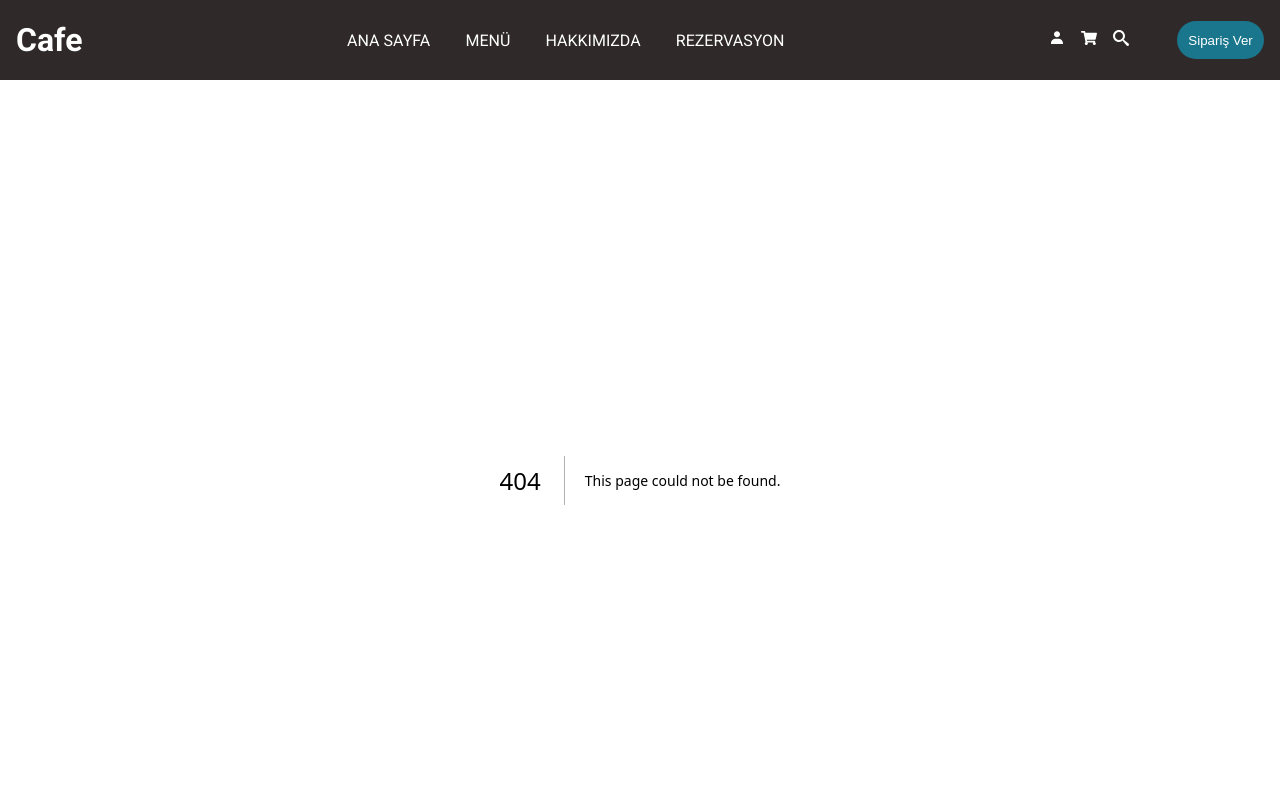
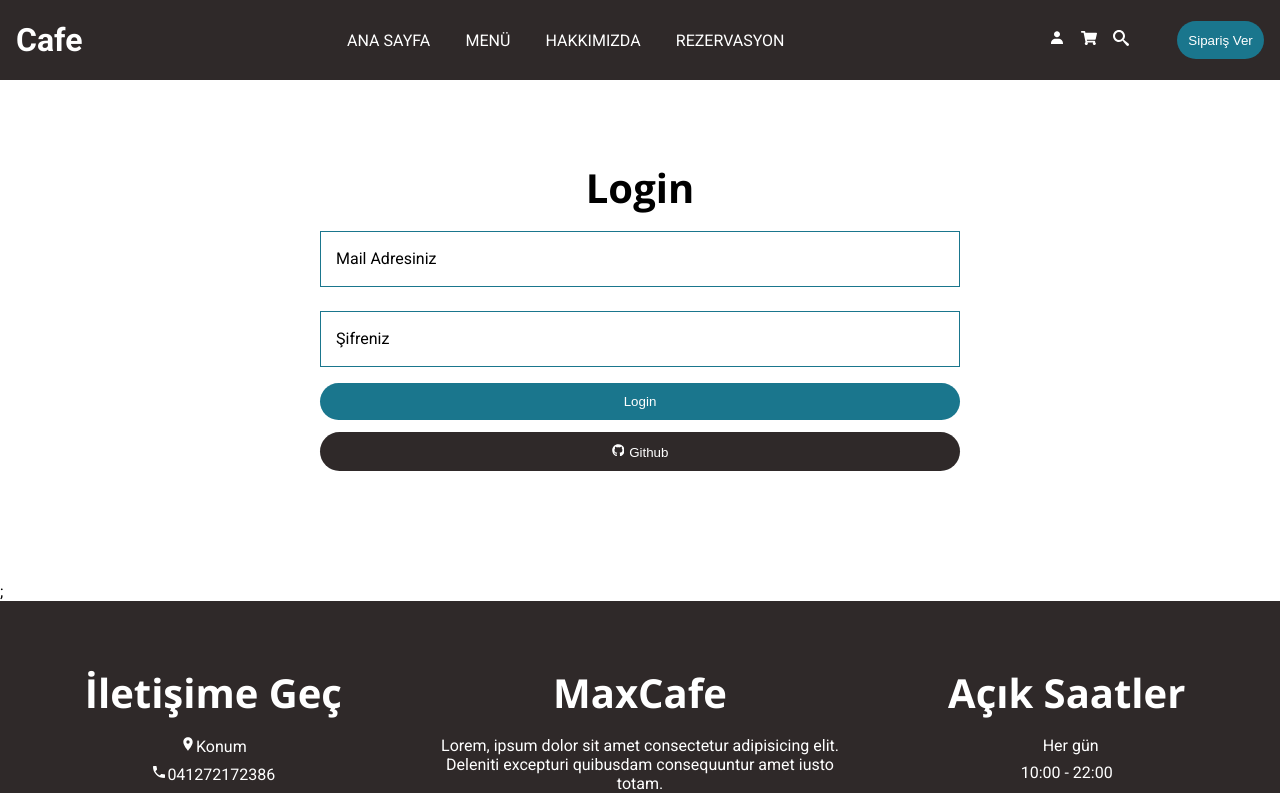
Before and after one commit to Yusufdmrc/next.js-cafe-shop, a Next.js app: page /auth/login in a window 1280 px wide. Before the commit this address had no page. Shown: the top 793 px of the page. Built offline with nearby package versions, Linux system fonts and the light colour scheme.

Commit message:
login page created

```diff
--- a/components/layout/Header.tsx
+++ b/components/layout/Header.tsx
@@ -8,6 +8,7 @@ import SearchModal from "../ui/SearchModal";
 import { GiHamburgerMenu } from "react-icons/gi";
 import { RiCloseCircleFill } from "react-icons/ri";
 import { useRouter } from "next/router";
+import Link from "next/link";
 
 const Header: React.FC = () => {
   const [isModal, setIsModal] = useState<boolean>(false);
@@ -29,23 +30,23 @@ const Header: React.FC = () => {
         >
           <ul className={styles.ul}>
             <li className={styles.li}>
-              <a href="">Ana Sayfa</a>
+              <Link href="/">Ana Sayfa</Link>
             </li>
             <li className={styles.li}>
-              <a href="">Menü</a>
+              <Link href="/menu">Menü</Link>
             </li>
             <li className={styles.li}>
-              <a href="">Hakkımızda</a>
+              <Link href="/about">Hakkımızda</Link>
             </li>
             <li className={styles.li}>
-              <a href="">Rezervasyon</a>
+              <Link href="/reservation">Rezervasyon</Link>
             </li>
           </ul>
         </nav>
         <div className={styles.icons}>
-          <a href="#">
+          <Link href="/auth/login">
             <BiSolidUser />
-          </a>
+          </Link>
           <a href="#">
             <FaShoppingCart />
           </a>
--- a/components/ui/Logo.tsx
+++ b/components/ui/Logo.tsx
@@ -1,8 +1,13 @@
 import React from "react";
 import styles from "../../styles/ui/Logo.module.css";
+import Link from "next/link";
 
 const Logo: React.FC = () => {
-  return <div className={styles.logo}>Cafe</div>;
+  return (
+    <Link href="/">
+      <span className={styles.logo}>Cafe</span>
+    </Link>
+  );
 };
 
 export default Logo;
--- /dev/null
+++ b/pages/about/about.module.css
@@ -0,0 +1,5 @@
+.container {
+  background-color: var(--primary-color);
+  margin-top: -2rem;
+  margin-bottom: -3.5rem;
+}
--- /dev/null
+++ b/pages/auth/login.module.css
@@ -0,0 +1,36 @@
+.container {
+  width: 100%;
+  margin: 0 auto;
+}
+
+.form {
+  display: flex;
+  flex-direction: column;
+  align-items: center;
+  width: 50%;
+  margin: 5rem auto;
+}
+
+.inputs {
+  display: flex;
+  flex-direction: column;
+  width: 100%;
+  row-gap: 0.5rem;
+}
+
+.buttons {
+  display: flex;
+  flex-direction: column;
+  row-gap: 0.75rem;
+  margin-top: 1rem;
+  width: 100%;
+}
+
+.buttonPri {
+  background-color: var(--secondary-color);
+}
+
+.github {
+  margin-right: 0.3rem;
+  font-size: 0.8rem;
+}
--- /dev/null
+++ b/pages/auth/login.tsx
@@ -0,0 +1,88 @@
+import Input from "../../components/form/Input";
+import Title from "@/components/ui/Title";
+import Link from "next/link";
+import { useFormik } from "formik";
+import { loginSchema } from "@/schema/login";
+import styles from "./login.module.css";
+import { FaGithub } from "react-icons/fa";
+
+interface InputProps {
+  id: number;
+  name: string;
+  type: string;
+  placeholder: string;
+  value?: string;
+  onChange?: (e: React.ChangeEvent<HTMLInputElement>) => void;
+  error: string | undefined;
+  touched: boolean | undefined;
+}
+
+const login = () => {
+  const onSubmit = async (values: any, actions: any) => {
+    await new Promise((resolve) => setTimeout(resolve, 2000));
+    actions.resetForm();
+  };
+
+  const { values, handleChange, handleSubmit, errors, touched, handleBlur } =
+    useFormik({
+      initialValues: {
+        email: "",
+        password: "",
+      },
+      onSubmit,
+      validationSchema: loginSchema,
+    });
+
+  const inputProp: InputProps[] = [
+    {
+      id: 1,
+      name: "email",
+      type: "email",
+      placeholder: "Mail Adresiniz",
+      value: values.email,
+      error: errors.email,
+      touched: touched.email,
+    },
+    {
+      id: 2,
+      name: "password",
+      type: "password",
+      placeholder: "Şifreniz",
+      value: values.password,
+      error: errors.password,
+      touched: touched.password,
+    },
+  ];
+
+  return (
+    <div className={styles.container}>
+      <form className={styles.form}>
+        <Title>Login</Title>
+        <div className={styles.inputs}>
+          {inputProp.map((input) => (
+            <Input
+              key={input.id}
+              {...input}
+              onChange={handleChange}
+              onBlur={handleBlur}
+            />
+          ))}
+        </div>
+        <div className={styles.buttons}>
+          <button className="button">Login</button>
+          <button className={`button || ${styles.buttonPri}`}>
+            <span className={styles.github}>
+              <FaGithub />
+            </span>
+            Github
+          </button>
+          <Link href="/auth/register">
+            <span className={styles.buttonSpan}>Do you have a account</span>
+          </Link>
+        </div>
+      </form>
+    </div>
+  );
+};
+
+export default login;
--- /dev/null
+++ b/schema/login.ts
@@ -0,0 +1,8 @@
+import * as Yup from "yup";
+
+export const loginSchema = Yup.object({
+  email: Yup.string()
+    .required("Email gereklidir.")
+    .email("Geçersiz bir email."),
+  password: Yup.string().required("Şifre gereklidir."),
+});
--- a/styles/layout/Header.module.css
+++ b/styles/layout/Header.module.css
@@ -61,6 +61,7 @@
   display: flex;
   column-gap: 1rem;
   align-items: center;
+  cursor: pointer;
 }
 
 .icons a:hover {
--- a/styles/ui/Logo.module.css
+++ b/styles/ui/Logo.module.css
@@ -2,4 +2,5 @@
   font-size: 2rem;
   font-family: var(--roboto);
   font-weight: bold;
+  cursor: pointer;
 }
```
Also changed, not shown: pages/about/index.tsx (added, +12 -0 lines), pages/menu/index.tsx (added, +12 -0 lines), pages/reservation/index.tsx (added, +11 -0 lines).
